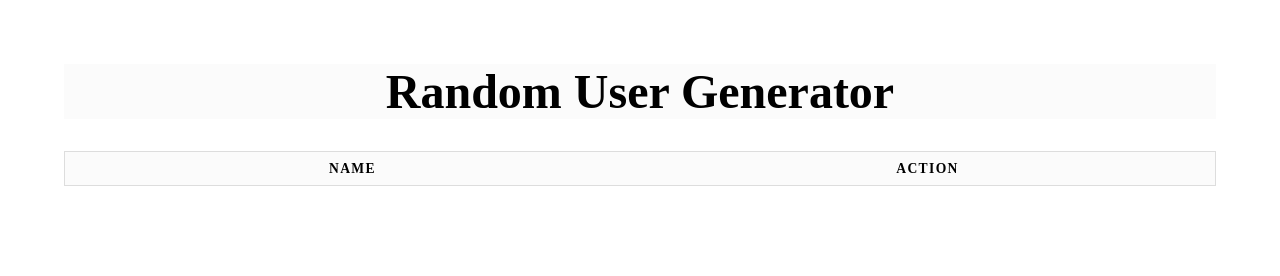
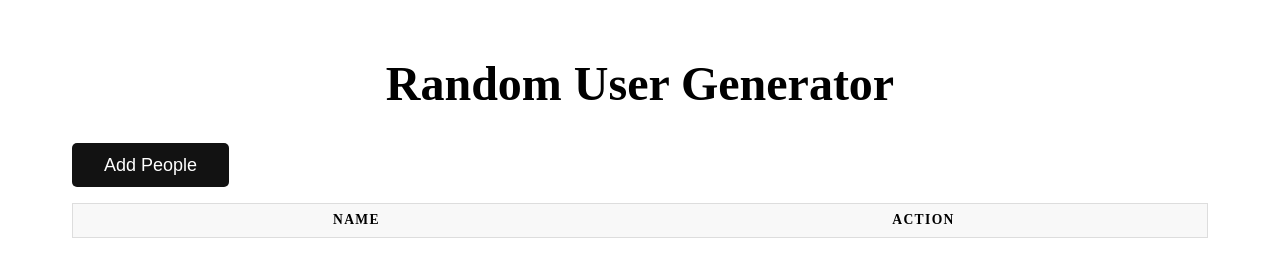
Before and after one commit to moeen-mahmud/Hybrowlabs-Coding-Challenges, a plain HTML site: page Problem2/index.html in a window 1280 px wide. Drawn offline with Linux system fonts and the light colour scheme; no server answers.

Commit message:
added add people button

```diff
--- a/Problem2/index.html
+++ b/Problem2/index.html
@@ -10,10 +10,14 @@
     <link rel="stylesheet" href="./src/styles/styles.css" />
   </head>
   <body>
+    <div class="container">
       <header>
         <h1>Random User Generator</h1>
       </header>
       <main>
+        <section>
+          <button>Add People</button>
+        </section>
         <table>
           <thead>
             <tr class="text-center">
@@ -24,6 +28,7 @@
           <tbody id="data-table"></tbody>
         </table>
       </main>
+    </div>
     <!-- JS -->
     <script src="./src/js/app.js"></script>
   </body>
--- a/Problem2/src/styles/styles.css
+++ b/Problem2/src/styles/styles.css
@@ -1,15 +1,10 @@
-* {
+body {
+  box-sizing: border-box;
   font-size: 16px;
-  box-sizing: border-box;
-  background-color: #fbfbfb;
 }
 
-body {
-  max-width: 1280px;
-  margin: 0 auto;
-  background-color: #fff;
-  height: 100vh;
-  padding: 2rem 4rem;
+.container {
+  padding: 1rem 4rem;
 }
 
 h1 {
@@ -48,3 +43,29 @@ table th {
   letter-spacing: 0.1em;
   text-transform: uppercase;
 }
+
+section {
+  margin: 1rem 0;
+}
+
+button {
+  background-color: #121212;
+  color: #fff;
+  box-shadow: none;
+  border: none;
+  text-shadow: none;
+  font-size: 18px;
+  padding: 0.7rem 2rem;
+  border-radius: 5px;
+  cursor: pointer;
+}
+
+button:hover {
+  color: #121212;
+  background-color: #ddd;
+}
+
+button:active {
+  background-color: #121212;
+  color: #fff;
+}
```
Lines whose indentation alone changed are shown as unchanged.
